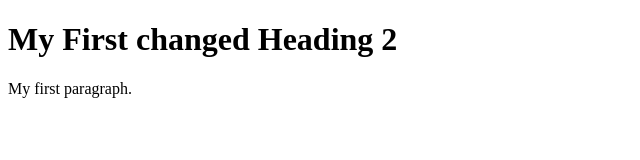
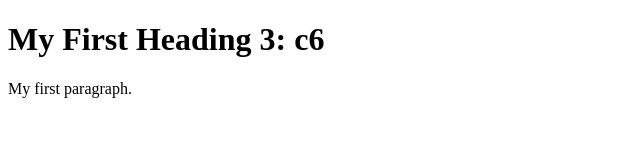
Before and after one commit to PiyushZope07/hello-world.github.io, a plain HTML site: page index.html in a window 1280 px wide. Shown: the whole page, without its empty margins (0-640 px from the left). Drawn offline with Linux system fonts and the light colour scheme.

Commit message:
this is c6

```diff
--- a/index.html
+++ b/index.html
@@ -2,7 +2,7 @@
 <html>
 <body>
 
-<h1>My First changed Heading 2</h1>
+<h1>My First Heading 3: c6</h1>
 <p>My first paragraph.</p>
 
 </body>
```
